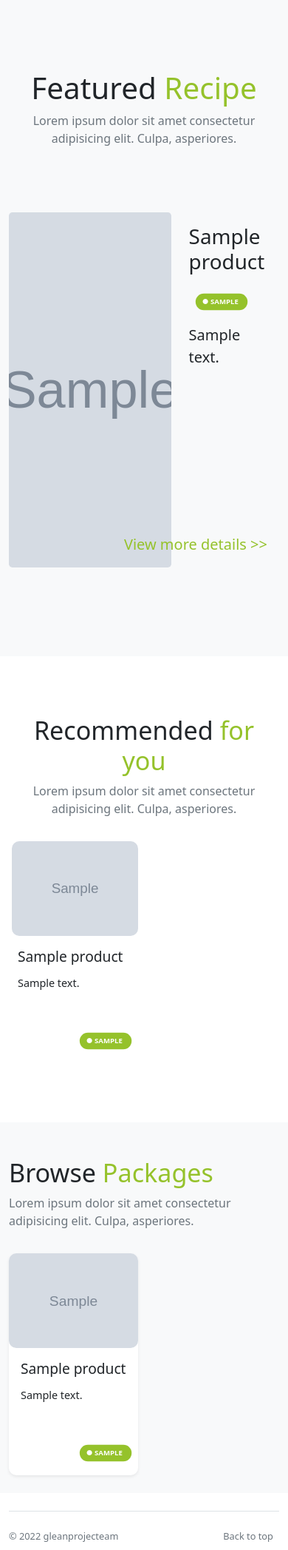
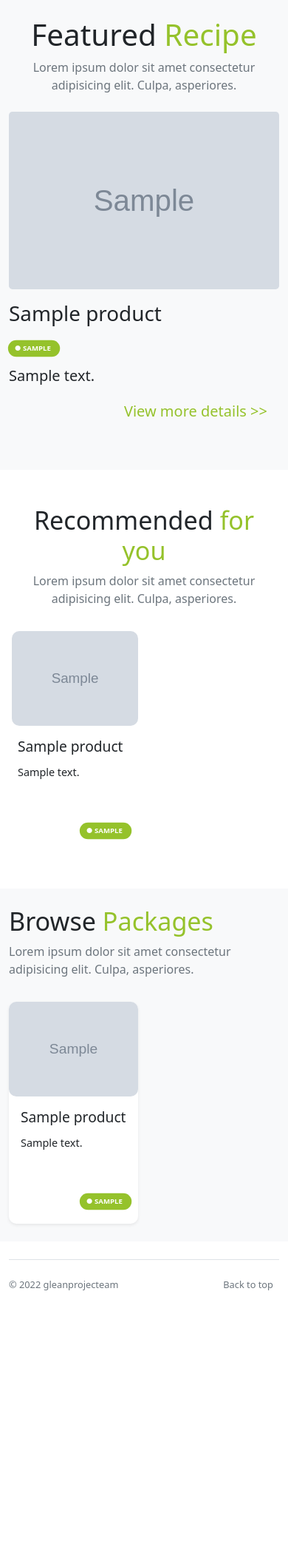
Before and after one commit to m-visaya/Glean-Project, a Flask app: page /store in a window 390 px wide. Shown: the part 315-2410 px from the top of the page at 74% size. After the commit the page ends 2059 px from the top, so only its background shows below. Run offline with Flask 2, Linux system fonts and the light colour scheme; tables that the repository leaves empty hold one stand-in row (values such as "Sample post"); grey boxes marked "Sample" are stand-in pictures.

Commit message:
Update mobile view of new sections

```diff
--- a/app/static/home.css
+++ b/app/static/home.css
@@ -446,8 +446,13 @@ input[type="number"] {
 }
 
 @media (max-width: 1024px) {
+  #featured-image {
+    height: 15rem !important;
+
+  }
   #card-badge {
     transform: scale(0.8);
+    margin-left: -10px;
   }
 
   #carousel-skeleton {
--- a/app/templates/home.html
+++ b/app/templates/home.html
@@ -318,8 +318,8 @@
           </div>
 
           <!--Featured Section-->
-          <div class="my-5 text-dark container py-5">
-            <div class="text-center mb-5 pb-4">
+          <div class="my-lg-5 text-dark container py-4 py-lg-5">
+            <div class="text-center mb-lg-5 pb-lg-4">
               <h1 class="display-2">
                 Featured <span class="text-glean fw-normal">Recipe</span>
               </h1>
@@ -328,14 +328,17 @@
                 asperiores.
               </p>
             </div>
-            <div class="d-flex rounded-3 my-4 position-relative">
+            <div
+              class="d-flex flex-column flex-lg-row rounded-3 my-4 position-relative"
+            >
               <img
                 class="rounded-3"
-                style="object-fit: cover; width: 60%; height: 30rem"
+                id="featured-image"
+                style="object-fit: cover; width: 100%; height: 30rem"
                 src="{{ products[0].image }}"
                 alt=""
               />
-              <div class="d-flex px-4 py-3 flex-column gap-3">
+              <div class="d-flex px-lg-4 py-3 flex-column gap-2 gap-lg-3">
                 <h1 class="text-dark fw-normal">{{ products[0].name }}</h1>
                 <div>
                   <span
@@ -345,7 +348,7 @@
                     <span>&nbsp●&nbsp</span>{{ products[0].category }}</span
                   >
                 </div>
-                <p class="fs-5">{{ products[0].description }}</p>
+                <p class="fs-5 mb-5 mb-lg-0">{{ products[0].description }}</p>
                 <div class="position-absolute bottom-0 end-0 me-3">
                   <p
                     class="fs-5 text-glean"
@@ -361,7 +364,7 @@
           </div>
 
           <!--Recommended Section-->
-          <div class="text-dark mb-5 bg-white px-3" style="padding-block: 5rem">
+          <div class="text-dark mb-lg-5 mb-4 bg-white px-3 py-5 mt-lg-5">
             <div
               class="elementToFadeInAndOut"
               id="individualcards"
```
